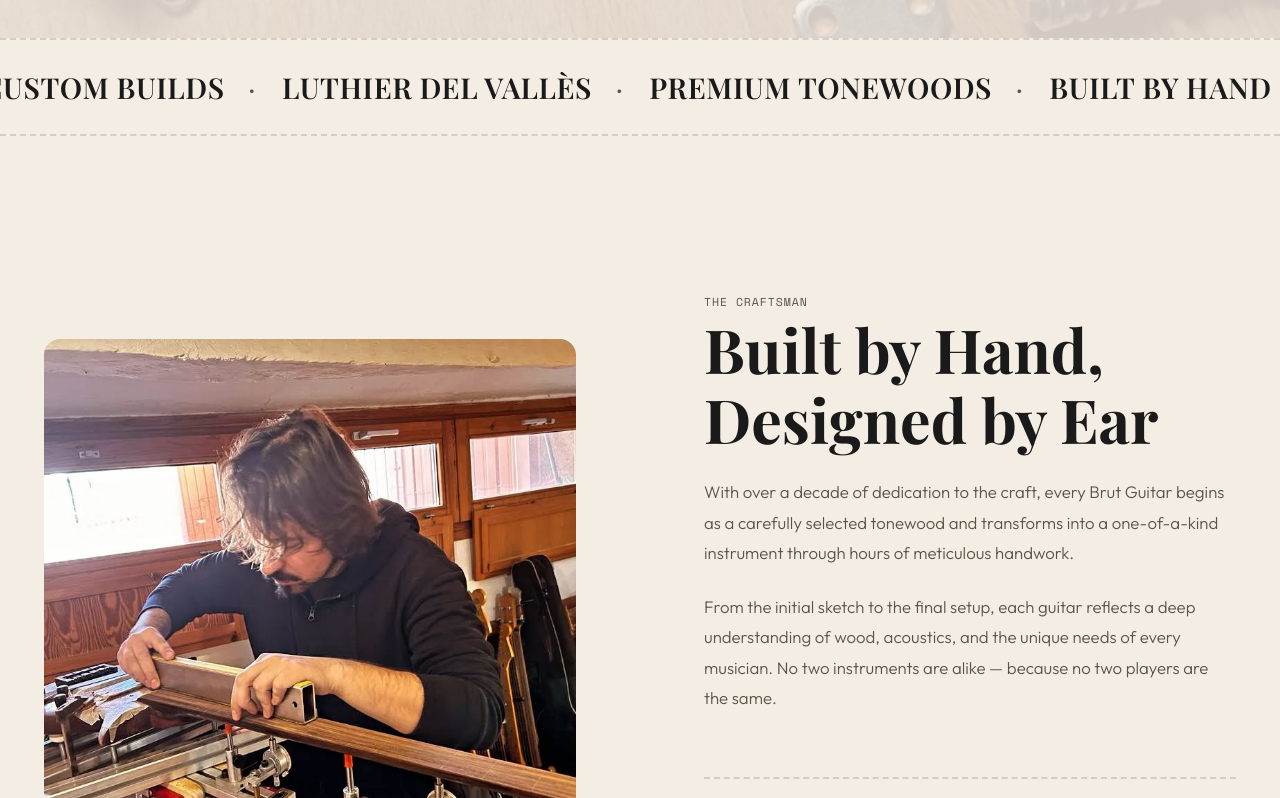
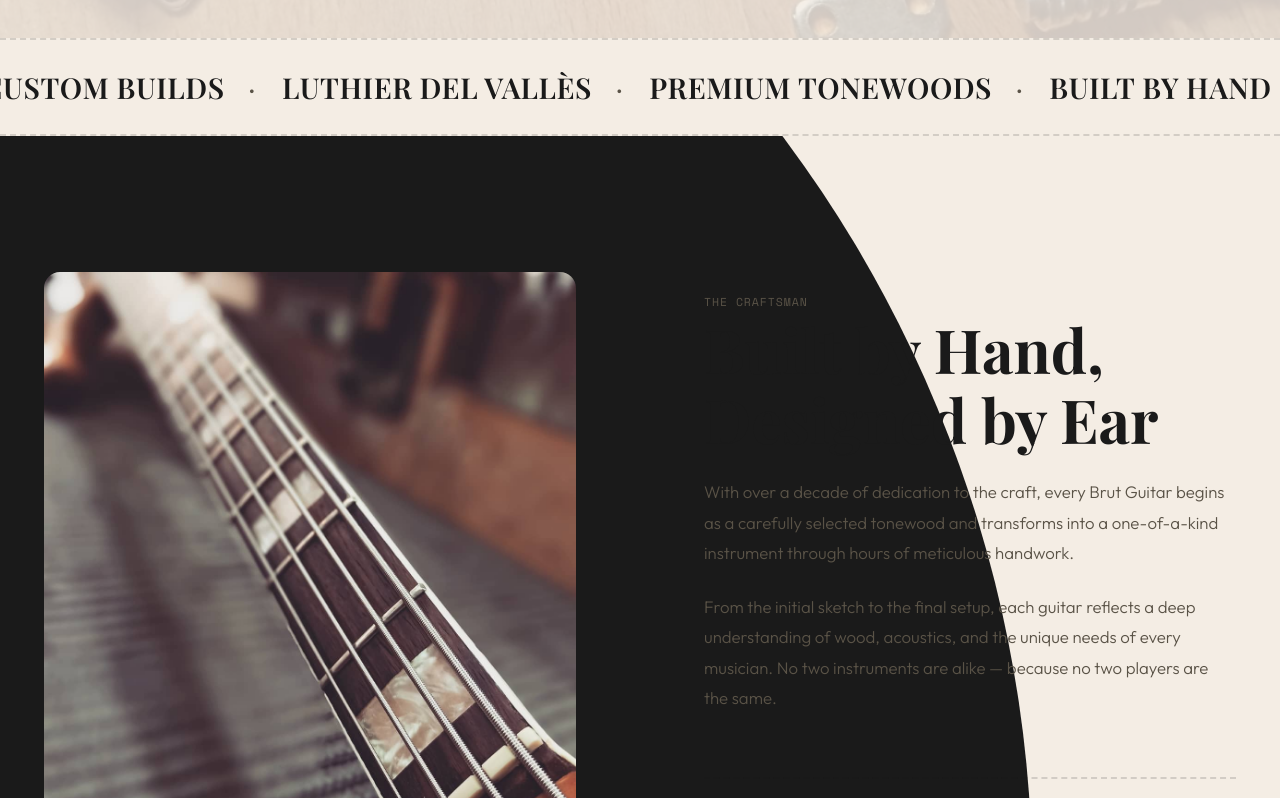
Before and after one commit to JoanDidac/Brut-Guitars, a React (Vite) app: page / in a window 1280 px wide. Shown: the part 762-1560 px from the top of the page. Built offline with nearby package versions, Linux system fonts and the light colour scheme; a web font is replaced by a local one.

Commit message:
feat: animate The Craftsman section graphic backgrounds and image carousel

```diff
--- a/src/components/About.css
+++ b/src/components/About.css
@@ -8,18 +8,66 @@
     align-items: center;
 }
 
-/* Image */
+/* Image Carousel */
 .about__image-wrap {
     position: relative;
+    width: 100%;
+    aspect-ratio: 4 / 5;
+    /* Maintains consistent height */
+    overflow: hidden;
+    border-radius: var(--radius-lg);
 }
 
 .about__image {
+    position: absolute;
+    top: 0;
+    left: 0;
     width: 100%;
-    border-radius: var(--radius-lg);
+    height: 100%;
+    object-fit: cover;
+    opacity: 0;
+    /* Hidden by default, GSAP handles showing them */
+}
+
+/* Content Container */
+.about.section {
+    position: relative;
+    overflow: hidden;
+    /* Prevent shapes from escaping section */
+}
+
+/* Background Shapes */
+.about__shapes-container {
+    position: absolute;
+    top: 0;
+    left: 0;
+    width: 100%;
+    height: 100%;
+    z-index: 0;
+    pointer-events: none;
+    overflow: hidden;
+}
+
+.about__shape {
+    position: absolute;
+    background-color: var(--color-text);
+    /* Black shapes */
+}
+
+.about__shape--dot {
+    width: 2500px;
+    height: 2500px;
+    border-radius: 50%;
+    top: 80%;
+    /* Raised so the upper curve overlaps the body text */
+    left: 0%;
 }
 
 /* Content */
 .about__content {
+    position: relative;
+    z-index: 1;
+    /* Keep above shapes */
     padding: var(--space-md) 0;
 }
 
--- a/src/components/About.jsx
+++ b/src/components/About.jsx
@@ -1,12 +1,85 @@
+import { useEffect, useRef } from 'react';
+import gsap from 'gsap';
+import { ScrollTrigger } from 'gsap/ScrollTrigger';
 import './About.css';
-import craftImg from '../assets/about-workshop.jpg';
+
+import craftImg1 from '../assets/about-workshop.jpg';
+import craftImg2 from '../assets/gallery-fretboard.jpg';
+import craftImg3 from '../assets/gallery-luthier-playing.jpg';
+
+gsap.registerPlugin(ScrollTrigger);
 
 export default function About() {
+    const sectionRef = useRef(null);
+
+    useEffect(() => {
+        const ctx = gsap.context(() => {
+            // 1. Image Carousel Crossfade
+            const images = gsap.utils.toArray('.about__carousel-img');
+            gsap.set(images[0], { opacity: 1 }); // Start with first image visible
+
+            const carouselTl = gsap.timeline({ repeat: -1 });
+
+            images.forEach((img, index) => {
+                const nextImg = images[(index + 1) % images.length];
+
+                carouselTl
+                    // Wait for the viewing period
+                    .to({}, { duration: 3 })
+                    // Crossfade
+                    .to(img, { opacity: 0, duration: 1.5, ease: "power2.inOut" }, `fade${index}`)
+                    .to(nextImg, { opacity: 1, duration: 1.5, ease: "power2.inOut" }, `fade${index}`);
+            });
+
+            // 2. Continuous Background Shapes Animation
+
+            // Set initial position of the dot so its center is aligned with the container edge
+            gsap.set(".about__shape--dot", { xPercent: -50, yPercent: -50 });
+
+            // Entrance animation for the massive dot: drift slowly from the left side towards the right.
+            gsap.fromTo(".about__shape--dot",
+                { x: "-90vw" }, // Start far left, 10vw further to right than before
+                {
+                    x: "-17vw", // Final tweak to -17vw per user
+                    duration: 4,
+                    ease: "power2.out",
+                    scrollTrigger: {
+                        trigger: sectionRef.current,
+                        start: "top bottom", // Starts as soon as the section enters the viewport
+                        toggleActions: "play none none none"
+                    }
+                }
+            );
+
+            // Parallax movement on scroll for shapes to give depth
+            // Dot: Moves on the Y axis, locked to scroll, while X drift happens independently
+            gsap.to(".about__shape--dot", {
+                y: 600, // Move it 600px down while scrolling past
+                ease: "none",
+                scrollTrigger: {
+                    trigger: sectionRef.current,
+                    start: "top bottom",
+                    end: "bottom top",
+                    scrub: true
+                }
+            });
+        }, sectionRef);
+
+        return () => ctx.revert();
+    }, []);
+
     return (
-        <section className="about section" id="about">
+        <section className="about section" id="about" ref={sectionRef}>
+            <div className="about__shapes-container">
+                {/* Shapes positioned via CSS to stay left/bottom avoiding right-side text */}
+                <div className="about__shape about__shape--dot"></div>
+            </div>
+
             <div className="container about__grid">
                 <div className="about__image-wrap gs-reveal-left">
-                    <img src={craftImg} alt="Luthier working in the workshop" className="about__image" />
+                    <img src={craftImg1} alt="Luthier working on a guitar contour" className="about__image about__carousel-img" />
+                    <img src={craftImg2} alt="Luthier precision work measuring" className="about__image about__carousel-img" />
+                    <img src={craftImg3} alt="Luthier fitting components" className="about__image about__carousel-img" />
                 </div>
 
                 <div className="about__content gs-reveal-right">
```
